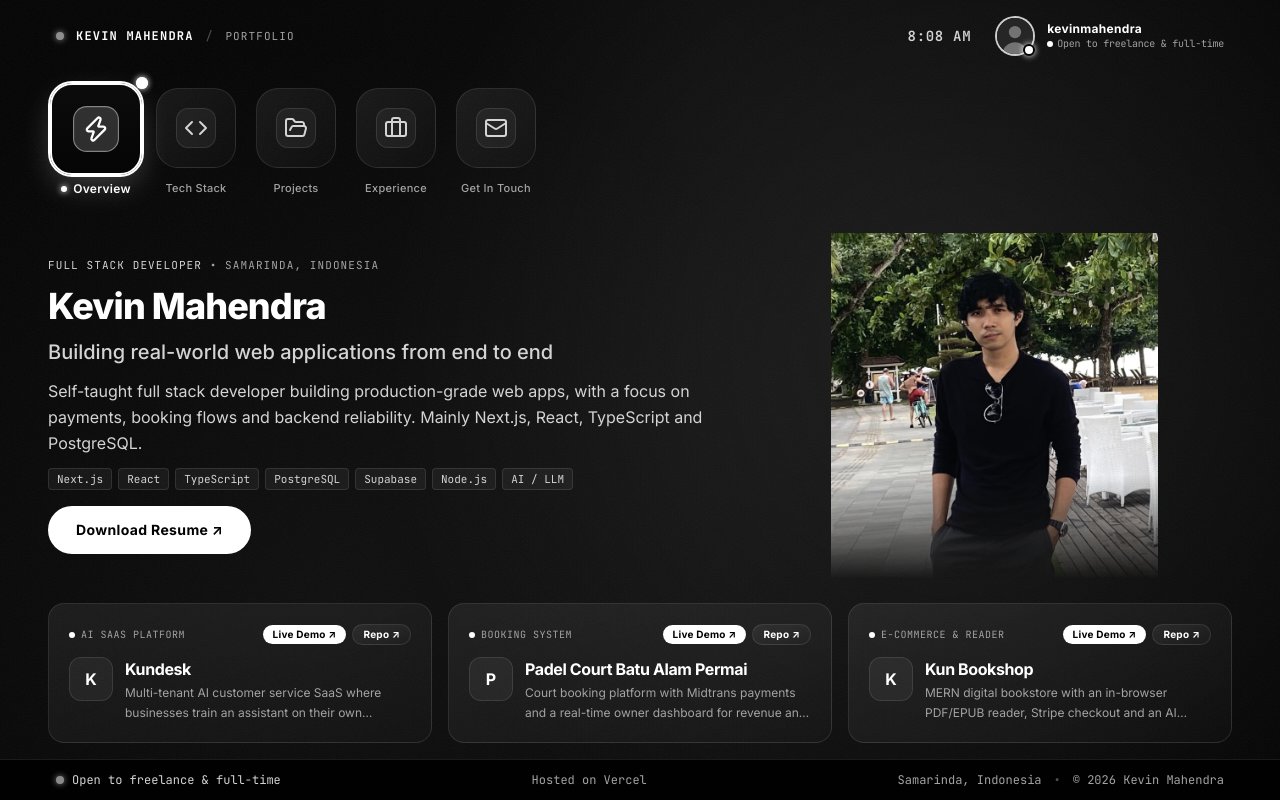
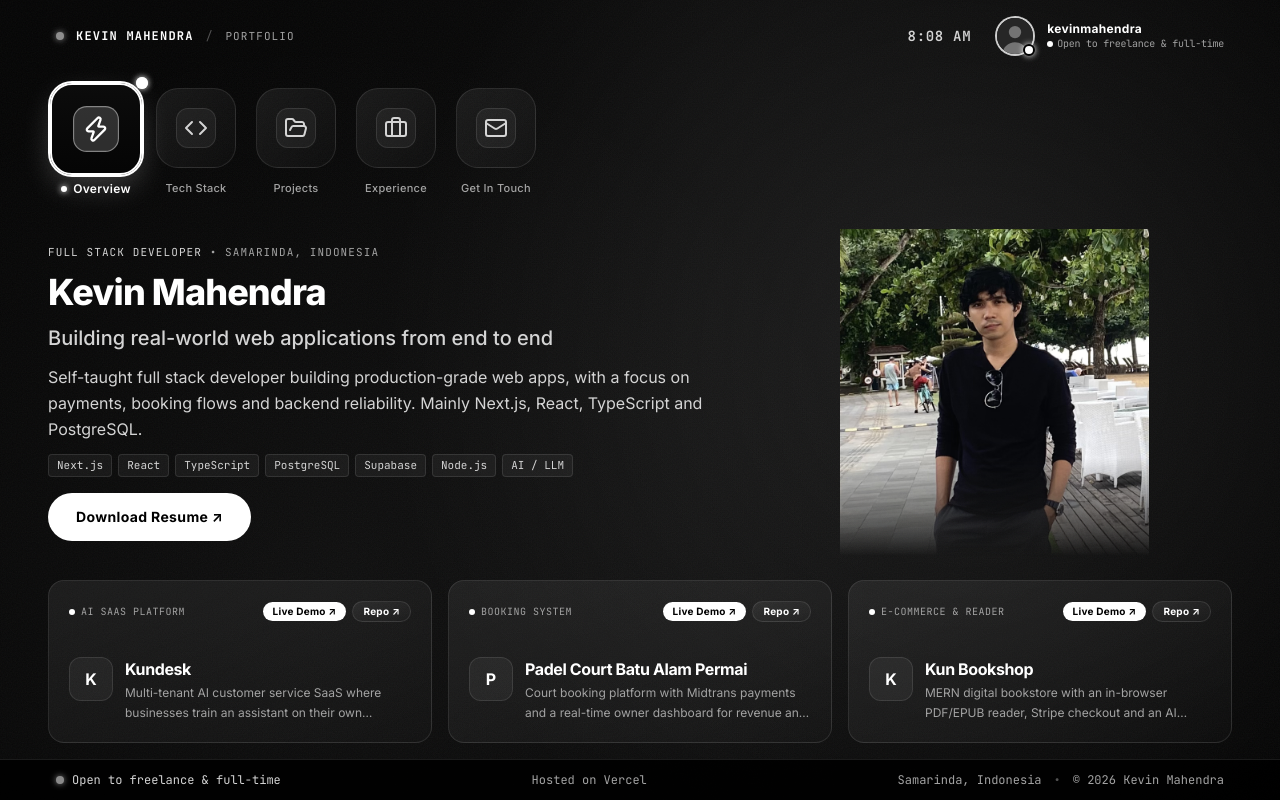
Before and after one commit to thekevinkun/portfolio-v2, a Next.js app: page / in a window 1280 px wide. Built offline with nearby package versions, Linux system fonts and the light colour scheme.

Commit message:
style(panels): hero closer to the dock, taller featured cards

```diff
--- a/components/panels/FeaturedProjectCard.tsx
+++ b/components/panels/FeaturedProjectCard.tsx
@@ -14,7 +14,7 @@ const FeaturedProjectCard = ({ project }: FeaturedProjectCardProps) => {
   const repo = project.links.find((link) => link.kind === "repo");
 
   return (
-    <GlassCard interactive className="flex flex-col gap-3 p-5">
+    <GlassCard interactive className="flex flex-col justify-between gap-3 p-5">
       <div className="flex flex-wrap items-center justify-between gap-x-2 gap-y-1.5">
         <span className="flex items-center gap-1.5 font-mono text-[10px] tracking-wider text-fg-low uppercase">
           <span
--- a/components/panels/OverviewPanel.tsx
+++ b/components/panels/OverviewPanel.tsx
@@ -16,7 +16,7 @@ interface OverviewPanelProps {
 // scales to the room the text and cards leave.
 const OverviewPanel = ({ profile, featured }: OverviewPanelProps) => (
   <div className="tier-container h-full">
-    <div className="flex h-full flex-col gap-4 px-5 py-4 md:px-12 tier-regular:gap-6 tier-spacious:gap-8">
+    <div className="flex h-full flex-col gap-4 px-5 pt-3 pb-4 md:px-12 tier-regular:gap-6 tier-spacious:gap-7">
       <div className="grid min-h-0 flex-1 grid-rows-[minmax(0,1fr)] items-center gap-8 lg:grid-cols-12">
         <div className="flex flex-col gap-3 lg:col-span-7 tier-spacious:gap-4">
           <p className="font-mono text-[11px] tracking-widest text-fg-low uppercase">
@@ -76,7 +76,7 @@ const OverviewPanel = ({ profile, featured }: OverviewPanelProps) => (
 
       <section
         aria-label="Featured projects"
-        className="hidden shrink-0 gap-4 md:grid md:grid-cols-3"
+        className="hidden shrink-0 gap-4 md:grid md:min-h-[min(30cqh,12rem)] md:grid-cols-3"
       >
         {featured.map((project) => (
           <FeaturedProjectCard key={project.slug} project={project} />
```
